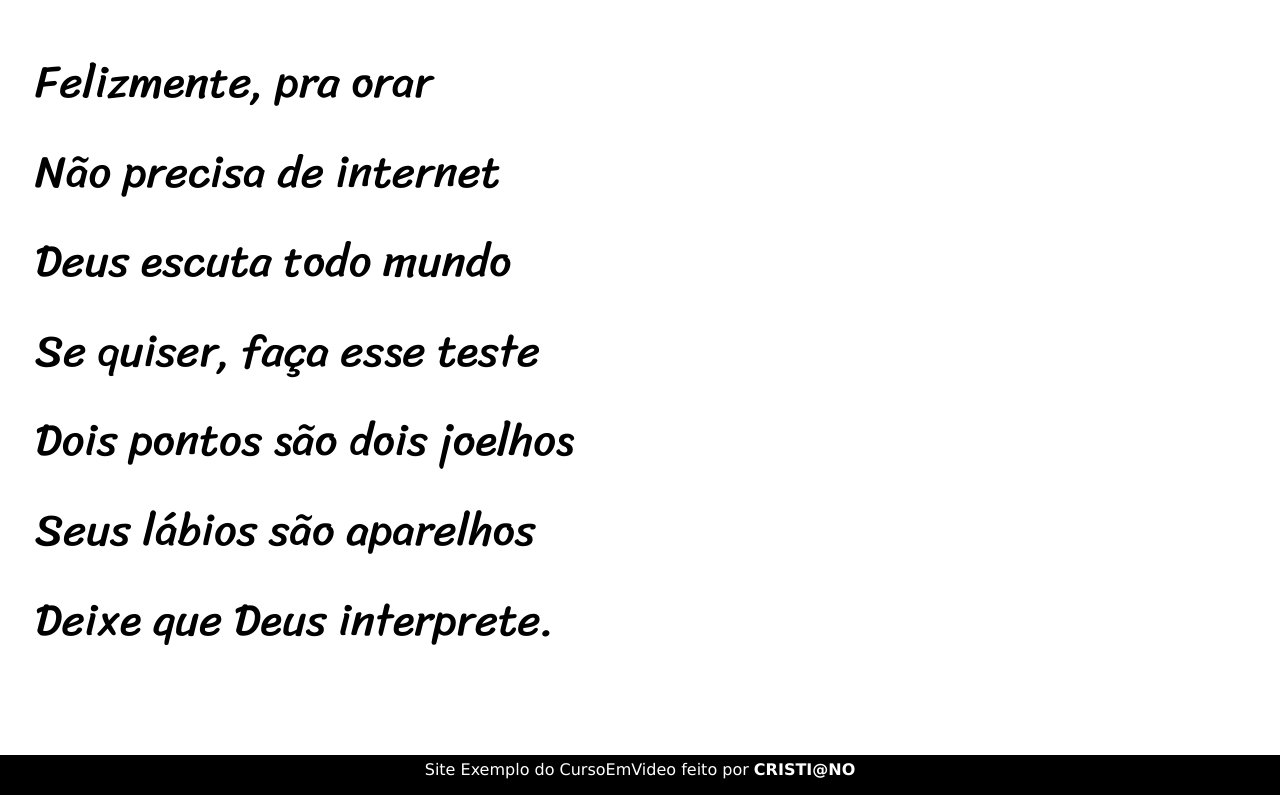
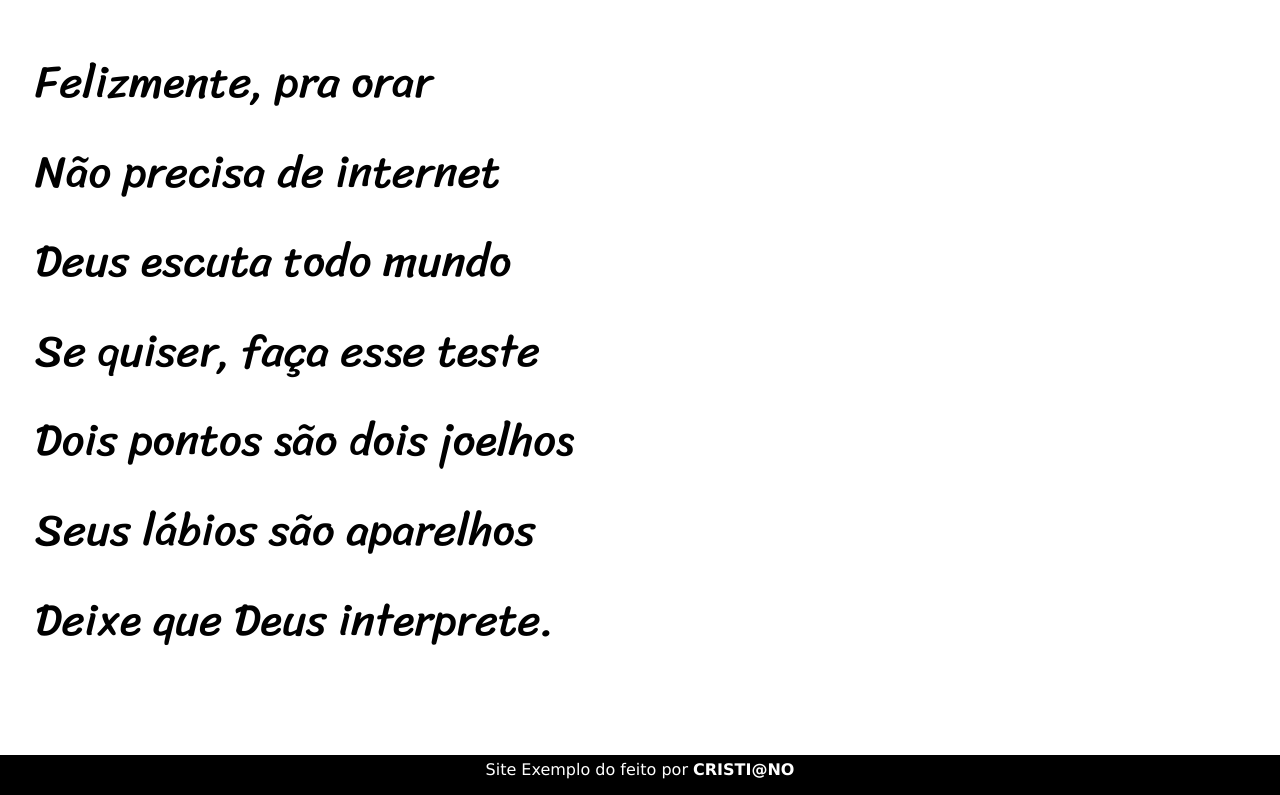
Before and after one commit to ClemersonCristiano/Exemplo-Site-Cordel, a plain HTML site: page index.html in a window 1280 px wide. Shown: the part 4834-5629 px from the top of the page. Drawn offline with Linux system fonts and the light colour scheme.

Commit message:
style: deletei um link

```diff
--- a/index.html
+++ b/index.html
@@ -120,7 +120,7 @@
         <footer>
 
             <p>
-                Site Exemplo do <a href="#">CursoEmVideo</a> feito por <strong>CRISTI@NO</strong>
+                Site Exemplo do feito por <strong>CRISTI@NO</strong>
             </p>
 
         </footer>
```
